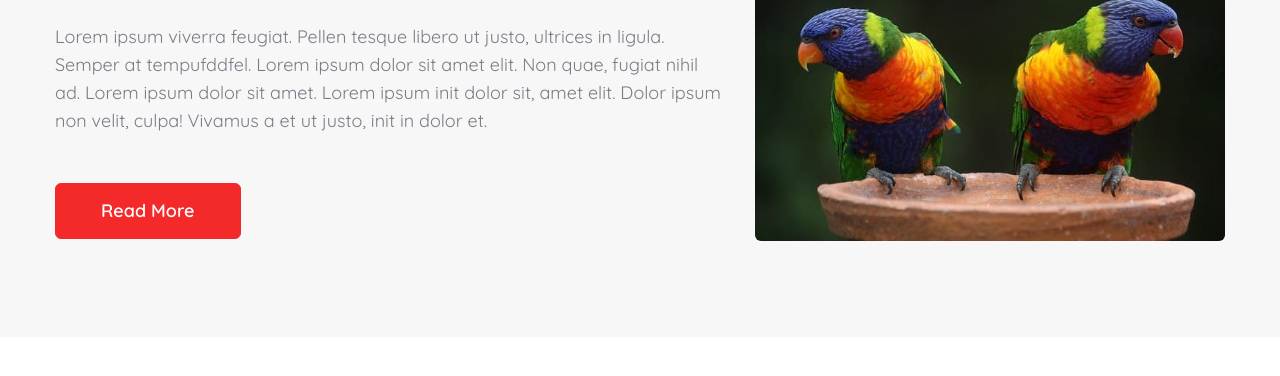
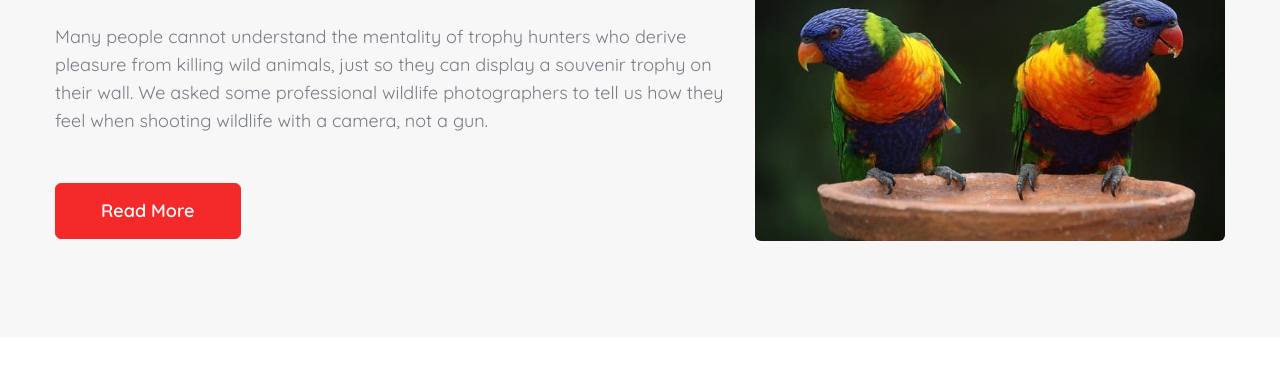
Before and after one commit to dhiraj9631/wildlive, a plain HTML site: page about.html in a window 1280 px wide. Shown: the part 424-800 px from the top of the page. Drawn offline with Linux system fonts and the light colour scheme.

Commit message:
about.html

```diff
--- a/about.html
+++ b/about.html
@@ -97,10 +97,7 @@
           <div class="col-lg-7 mb-lg-0 mb-md-5 mb-4 align-self">
             <h6 class="title-subhny">Our Story</h6>
             <h3 class="title-left mx-0">About Wildlive</h3>
-            <p class="mt-md-4 mt-3">Lorem ipsum viverra feugiat. Pellen tesque libero ut justo,
-              ultrices in ligula. Semper at tempufddfel. Lorem ipsum dolor sit amet
-              elit. Non quae, fugiat nihil ad. Lorem ipsum dolor sit amet. Lorem ipsum init
-              dolor sit, amet elit. Dolor ipsum non velit, culpa! Vivamus a et ut justo, init in dolor et.</p>
+            <p class="mt-md-4 mt-3">Many people cannot understand the mentality of trophy hunters who derive pleasure from killing wild animals, just so they can display a souvenir trophy on their wall. We asked some professional wildlife photographers to tell us how they feel when shooting wildlife with a camera, not a gun.</p>
             <a class="btn btn-style btn-primary mt-sm-5 mt-4 mr-2" href="about.html"> Read More</a>
           </div>
           <div class="col-lg-5 mt-lg-0 mt-4">
```
